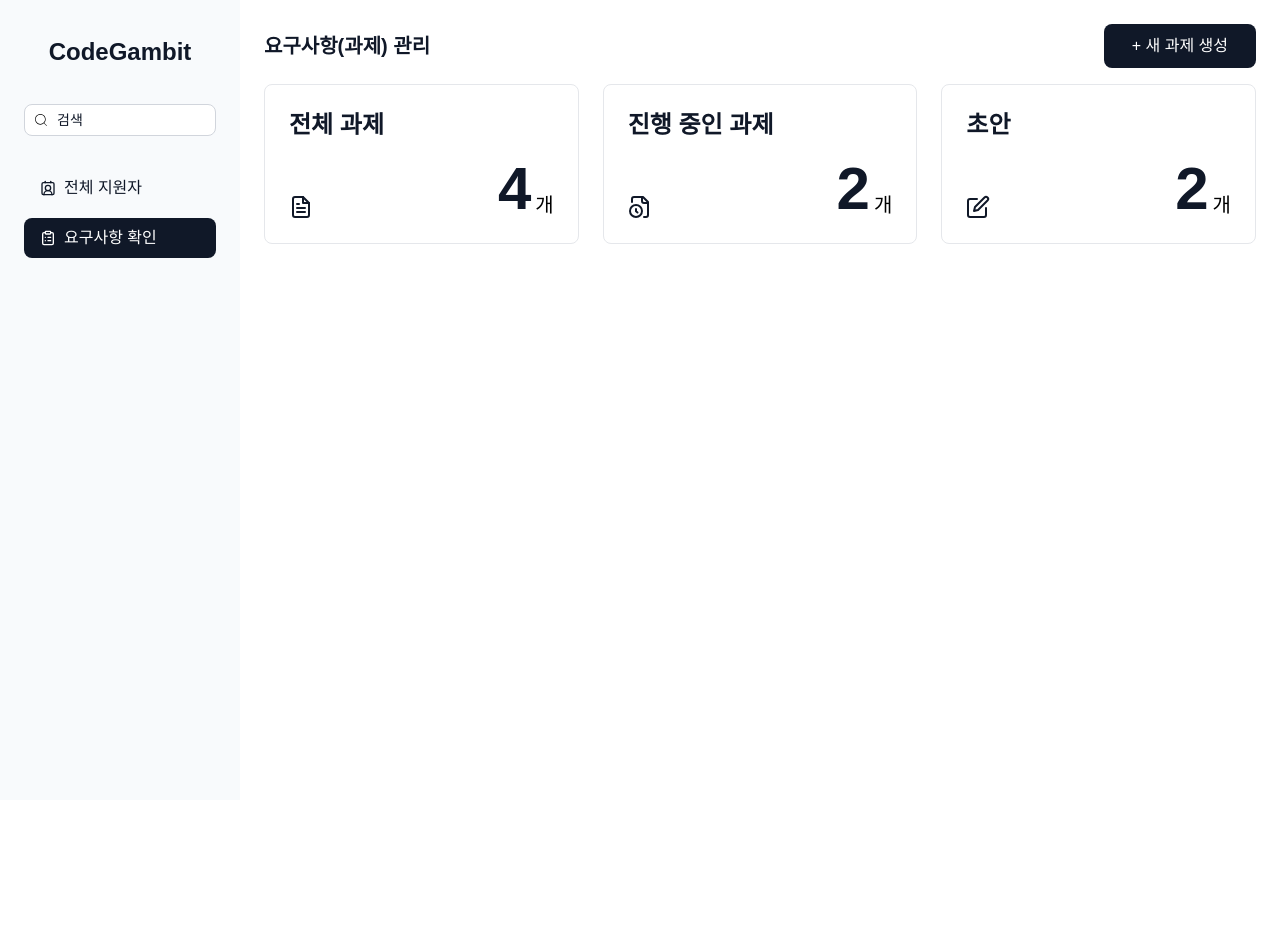
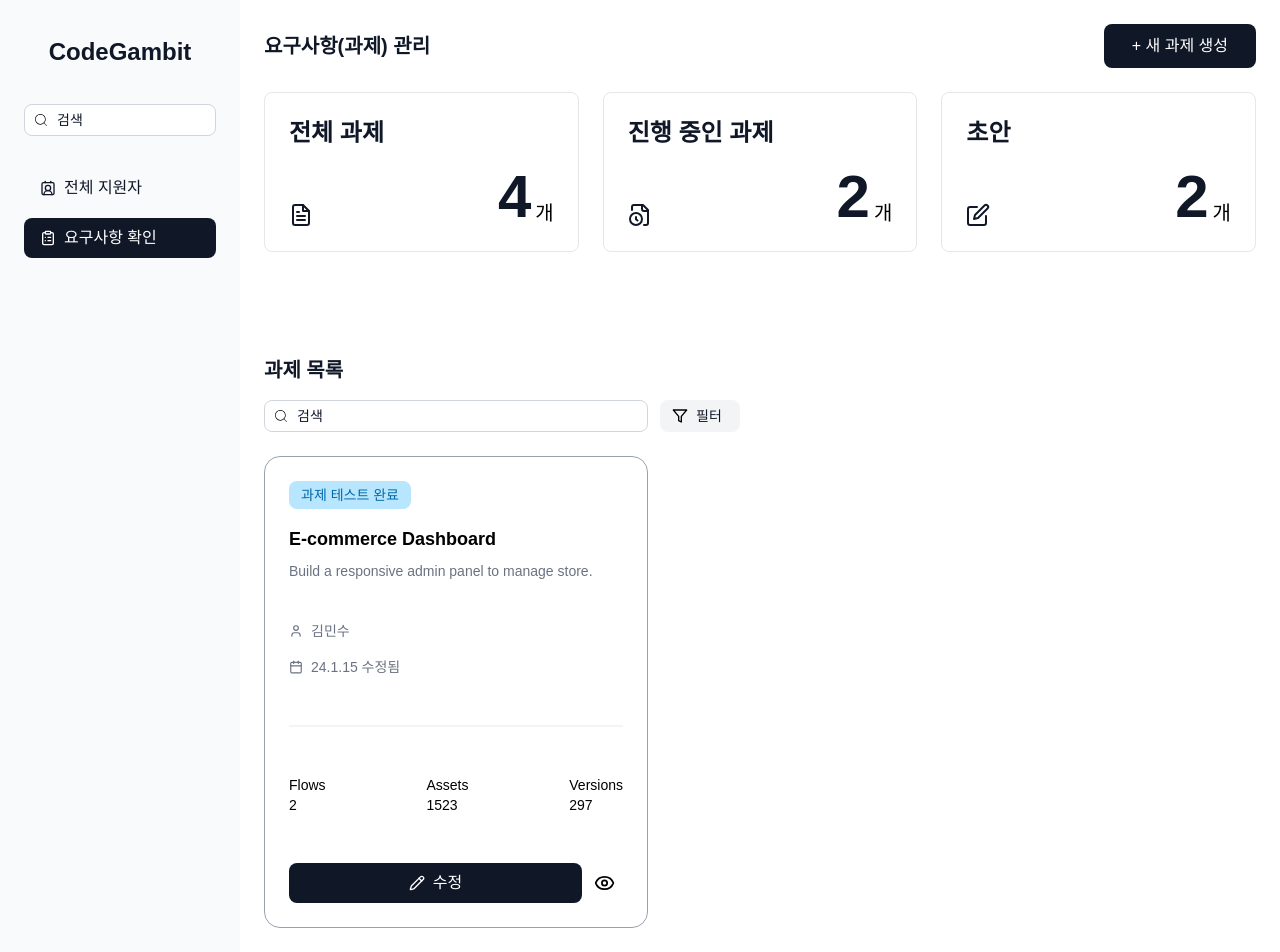
Before and after one commit to llmTestTool/codegambit-front, a React (Vite) app: page /assignlist in a window 1280 px wide. Shown: the top 952 px of the page. Before the commit the page ends 800 px from the top, so only its background shows below. Built offline with nearby package versions, Linux system fonts and the light colour scheme; a web font is replaced by a local one.

Commit message:
feat: AssignCard 컴포넌트 구현

```diff
--- /dev/null
+++ b/src/page/AssignList/AssginCardGrid.tsx
@@ -0,0 +1,7 @@
+const AssginCardGrid = () => {
+  return (
+    <div className="flex flex-wrap"></div>
+  )
+}
+
+export default AssginCardGrid
--- /dev/null
+++ b/src/page/AssignList/AssignCard.tsx
@@ -0,0 +1,66 @@
+import { assignCardDto } from '../../type/assignlist/assignCardDto';
+import { STATUS_CONFIG } from '../../type/assignlist/assignCardDto';
+import { LuPen, LuUser } from 'react-icons/lu';
+import { LuCalendar } from "react-icons/lu";
+import { LuPencil } from "react-icons/lu";
+import { LuEye } from "react-icons/lu";
+import { Link } from 'react-router-dom';
+
+const AssignCard = ({ status, title, description, owner, updatedAt, flows, assets, versions }: assignCardDto) => {
+  const statusStyle = STATUS_CONFIG[status];
+
+  return (
+    <div className="flex flex-col p-6 min-w-80 max-w-96 rounded-2xl border border-gray-400 gap-4 mt-2">
+      <span className={`px-3 py-1 rounded-lg w-fit text-sm font-medium ${statusStyle.color}`}>
+        {statusStyle.label}
+      </span>
+
+      <div className="space-y-10">
+        <div className="space-y-2">
+          <h3 className="text-lg font-bold">{title}</h3>
+          <p className="text-gray-500 text-sm">{description}</p>
+        </div>
+
+        <div className="flex flex-col text-sm text-gray-500 space-y-4">
+          <div className="flex items-center">
+            <LuUser className="mr-2" />
+            <div>{owner}</div>
+          </div>
+
+          <div className="flex items-center">
+            <LuCalendar className="mr-2" />
+            <div>{updatedAt}</div>
+          </div>
+        </div>
+      </div>
+
+      <div className="w-full border border-gray-100 my-8"></div>
+
+      <div className="flex justify-between text-sm font-medium">
+        <div className="flex flex-col">
+          <div>Flows</div>
+          <div>{flows}</div>
+        </div>
+        <div className="flex flex-col">
+          <div>Assets</div>
+          <div>{assets}</div>
+        </div>
+        <div className="flex flex-col">
+          <div>Versions</div>
+          <div>{versions}</div>
+        </div>
+
+      </div>
+
+      <div className="flex justify-between items-center mt-8 space-x-3">
+        <Link to={`/assignedit`} className="flex items-center justify-center w-full h-10 bg-gray-900 text-white rounded-lg">
+          <LuPencil className="mr-2" />
+          수정
+        </Link>
+        <LuEye className="mr-2 text-2xl" />
+      </div>
+    </div>
+  );
+};
+
+export default AssignCard;
--- a/src/page/AssignList/AssignListPage.tsx
+++ b/src/page/AssignList/AssignListPage.tsx
@@ -1,21 +1,48 @@
 import { Link } from 'react-router-dom';
 import StatusBox from './StatusBox';
+import { CiSearch } from 'react-icons/ci';
+import { FiFilter } from "react-icons/fi";
+import AssignCard from './AssignCard';
 
 
 const AssignListPage = () => {
   return (
-    <div className="flex flex-col gap-4">
+    <div className="flex flex-col gap-6">
       <div className="flex justify-between items-center">
         <h3 className="text-gray-900 text-xl font-bold">요구사항(과제) 관리</h3>
         <Link
           to={`/assignedit`}
-          className="px-7 py-2.5 bg-gray-900 rounded-lg text-white"
-        >
-          + 새 과제 생성
-        </Link>
+          className="px-7 py-2.5 bg-gray-900 rounded-lg text-white">
+          + 새 과제 생성 </Link>
       </div>
 
       <StatusBox total={4} ing={2} first={2} />
+
+      <div className="flex flex-col py-20 space-y-4">
+        <div className="text-xl font-bold text-gray-900">과제 목록</div>
+        <div className="flex flex-0 space-x-3">
+          <div className="flex items-center w-96 h-8 bg-white border border-gray-300 rounded-lg">
+            <CiSearch className="ml-2 mr-2" />
+            <span className="text-gray-900 text-sm font-medium">검색</span>
+          </div>
+          <div className="flex items-center px-1 w-20 h-8 bg-gray-100 rounded-lg">
+            <FiFilter className="ml-2 mr-2" />
+            <span className="text-gray-900 text-sm font-medium">필터</span>
+          </div>
+        </div>
+        <AssignCard
+          id={1}
+          status="done"
+          title="E-commerce Dashboard"
+          description="Build a responsive admin panel to manage store."
+          owner="김민수"
+          updatedAt="24.1.15 수정됨"
+          flows={2}
+          assets={1523}
+          versions={297}
+        />
+
+      </div>
     </div>
   );
 };
--- /dev/null
+++ b/src/type/assignlist/assignCardDto.ts
@@ -0,0 +1,20 @@
+export type AssignmentStatus = "done" | "ing" | "first";
+
+export interface assignCardDto {
+  id: number;
+  status: AssignmentStatus;
+  title: string;
+  description: string;
+  owner: string;
+  updatedAt: string;
+  flows: number;
+  assets: number;
+  versions: number;
+
+}
+
+export const STATUS_CONFIG: Record<AssignmentStatus, { label: string; color: string }> = {
+  "done": { label: "과제 테스트 완료", color: "bg-sky-200 text-sky-700" },
+  "ing": { label: "진행 중", color: "bg-green-200 text-green-700" },
+  "first": { label: "초안", color: "bg-yellow-200 text-yellow-700" },
+};
```
